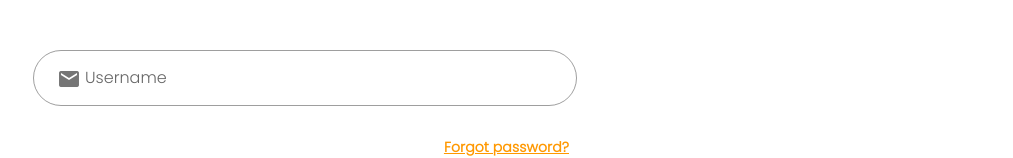
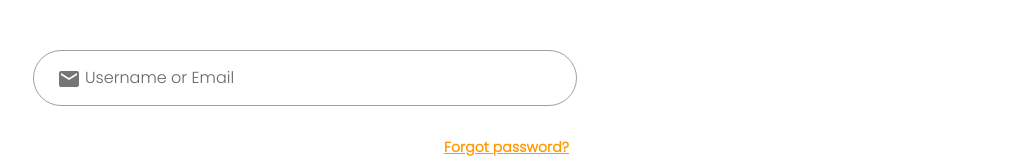
Before and after one commit to StefanKumarasinghe/supersavers-frontend-vuejs, a Vue app: page /login in a window 1280 px wide. Shown: the part 166-324 px from the top of the page, without its empty margins (75-1088 px from the left). Built offline with nearby package versions, Linux system fonts and the light colour scheme; a web font is replaced by a local one.

Commit message:
Change login and signup rules
Add username as the login rule

```diff
--- a/src/Login.vue
+++ b/src/Login.vue
@@ -13,7 +13,7 @@
                 <v-text-field
                   v-model="username"
                   :rules="usernameRules"
-                  label="Username"
+                  label="Username or Email"
                   required
                   prepend-inner-icon="mdi-email"
                   flat
@@ -87,8 +87,8 @@ export default {
       error: null,
       usernameRules: [
         (value) => {
-          if (/^[0-9a-z.-]+@[a-z.-]+\.[a-z]+$/i.test(value)) return true;
-          return 'Must be a valid username.';
+          if (value?.length > 2) return true;
+          return 'Must be a valid username/email.';
         },
       ],
       password: '',
--- a/src/Register.vue
+++ b/src/Register.vue
@@ -14,7 +14,7 @@
                   class="mb-3"
                   v-model="username"
                   :rules="nameRules"
-                  label="Name"
+                  label="Username"
                   required
                   prepend-inner-icon="mdi-account"
                   flat
@@ -110,7 +110,7 @@ export default {
       error: null,
       nameRules: [
         value => {
-          if (value.length > 3) return true;
+          if (value.length > 2) return true;
           return 'Username needs to be at least 3 characters';
         }
       ],
```
